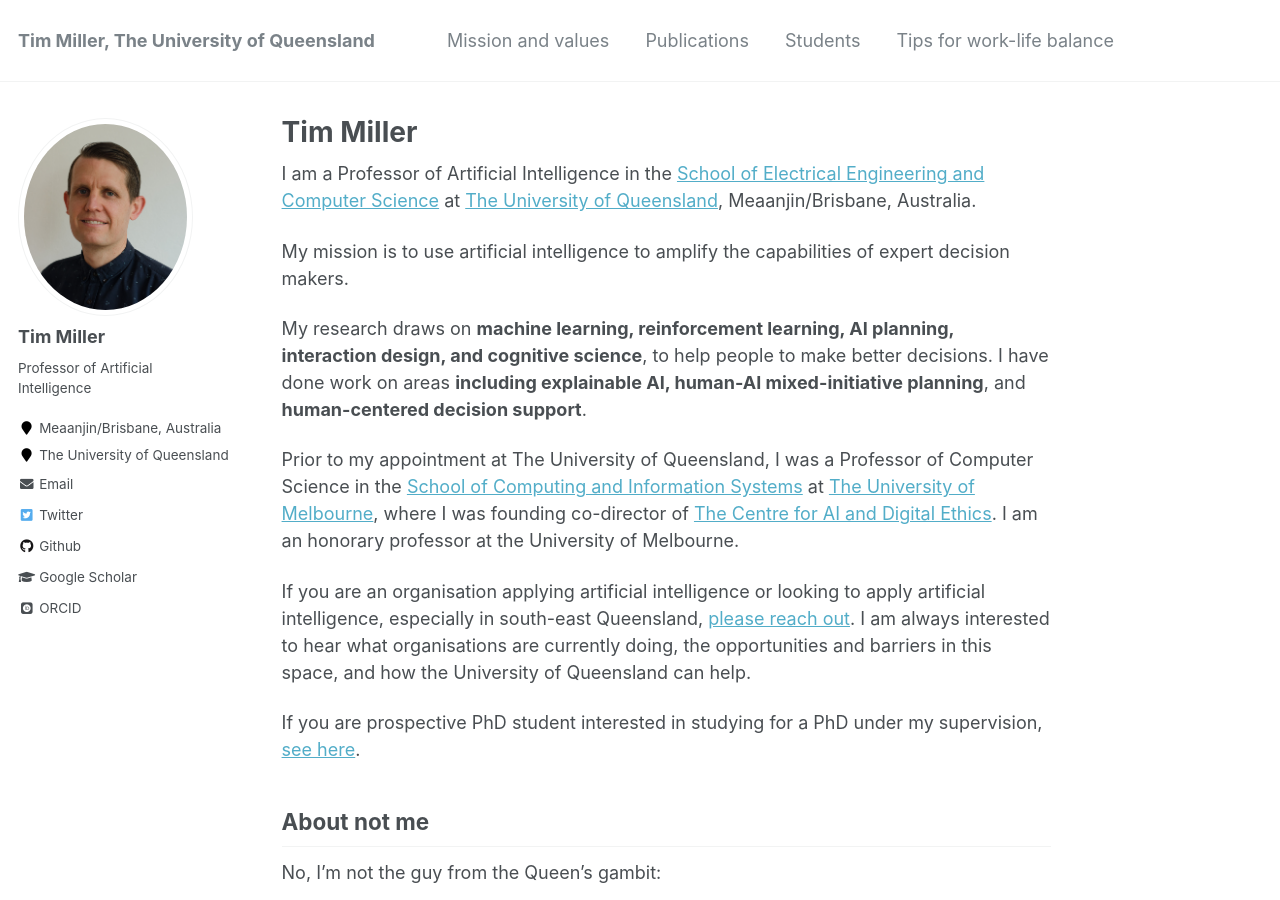
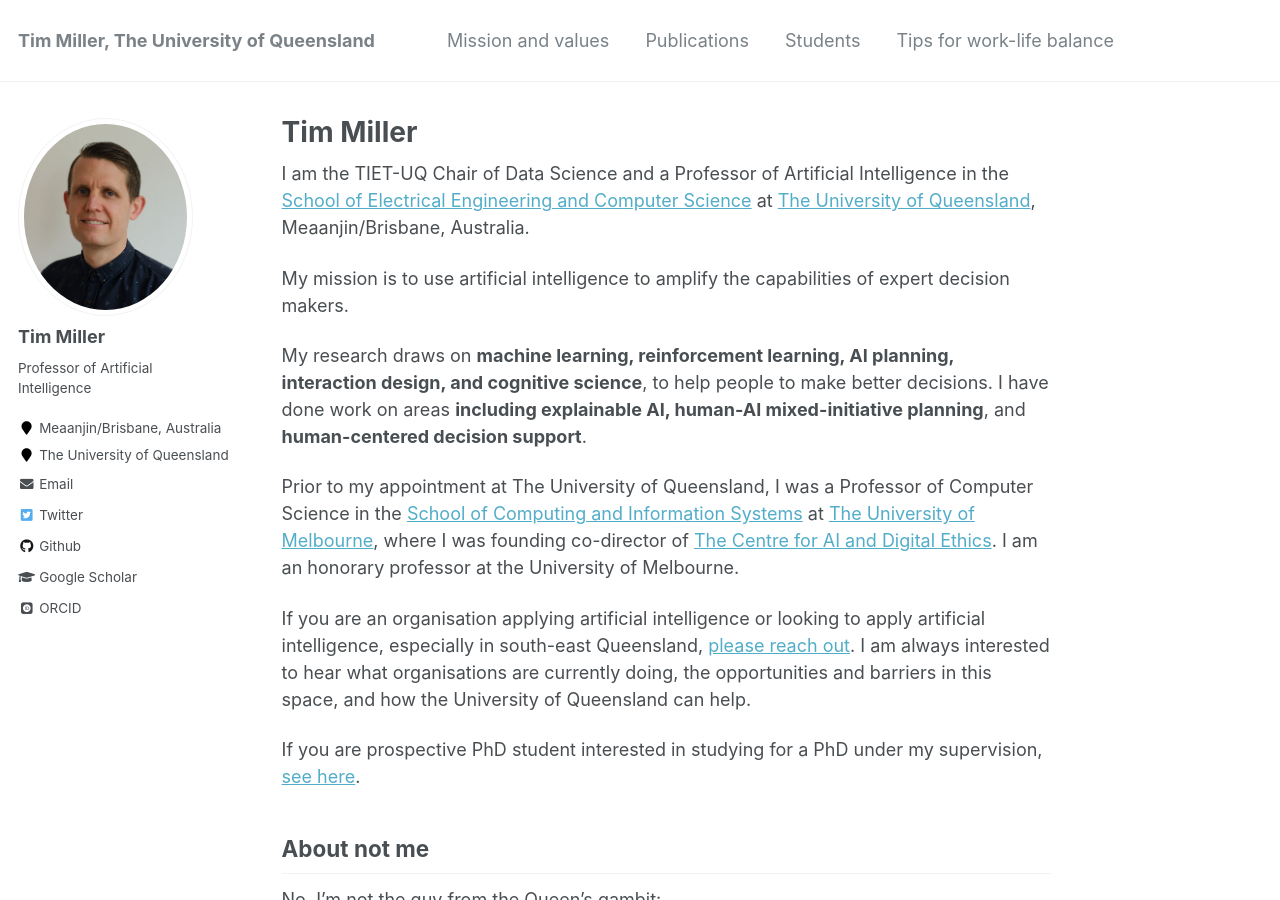
Before and after one commit to uqtmiller/uqtmiller.github.io, a Jekyll site: the page built from _pages/about.md, in a window 1280 px wide and 900 px high. Built offline with Jekyll 4.4.1, drawn with Linux system fonts in a browser that asks for light colours; some web fonts are replaced.

Commit message:
Update about.md

```diff
--- a/_pages/about.md
+++ b/_pages/about.md
@@ -8,7 +8,7 @@
   - /about.html
 ---
 
-I am a Professor of Artificial Intelligence in the [School of Electrical Engineering and Computer Science](https://eecs.uq.edu.au/) at [The University of Queensland](https://www.uq.edu.au/), Meaanjin/Brisbane, Australia.
+I am the TIET-UQ Chair of Data Science and a Professor of Artificial Intelligence in the [School of Electrical Engineering and Computer Science](https://eecs.uq.edu.au/) at [The University of Queensland](https://www.uq.edu.au/), Meaanjin/Brisbane, Australia.
 
 My mission is to use artificial intelligence to amplify the capabilities of expert decision makers.
 
```
